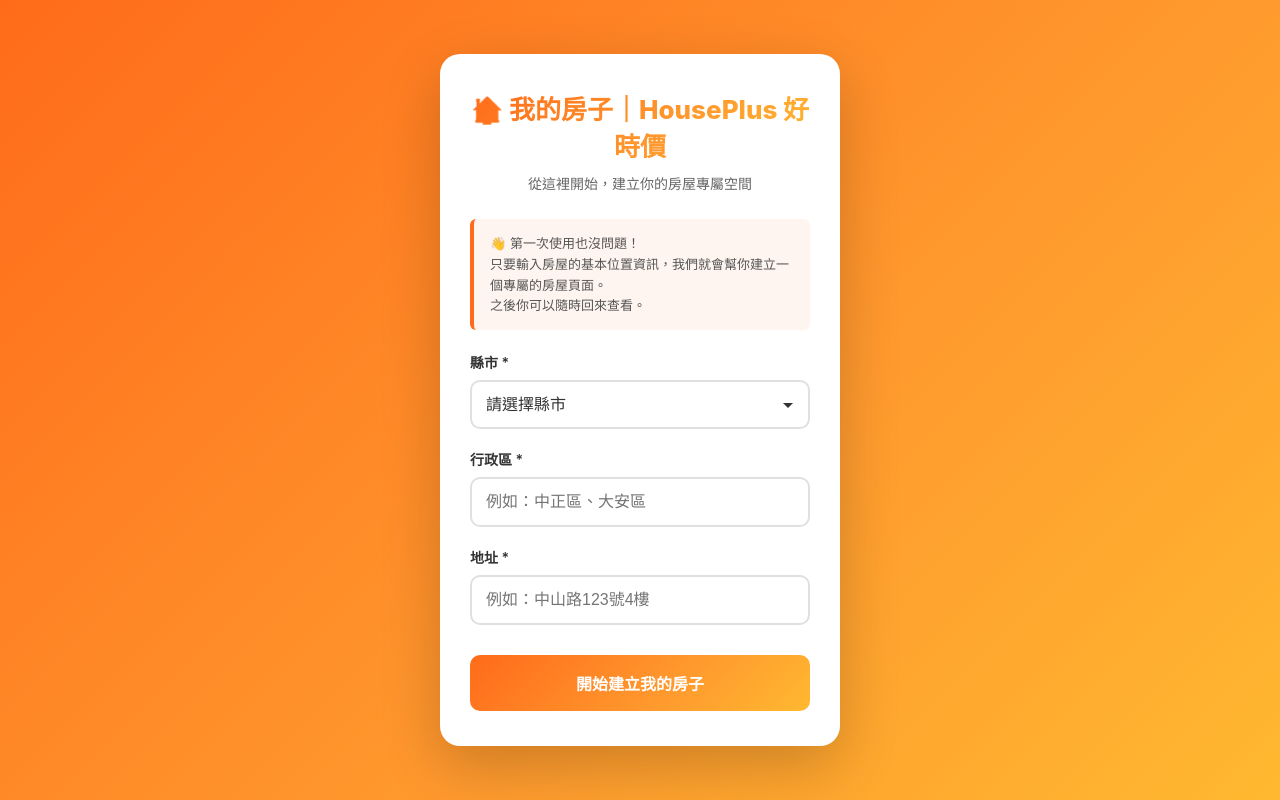
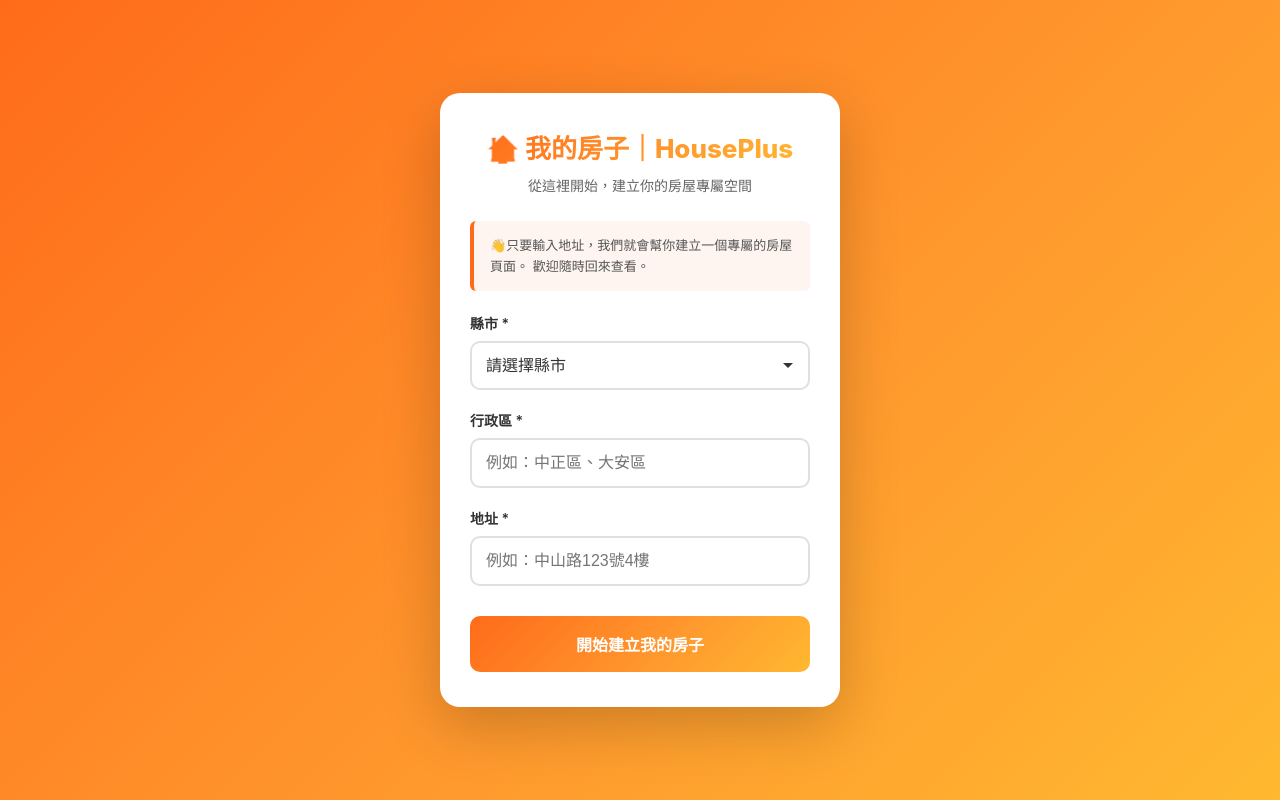
Before and after one commit to memostar-s/insight, a plain HTML site: page house-info.html in a window 1280 px wide. Drawn offline with Linux system fonts and the light colour scheme.

Commit message:
Update house-info.html

```diff
--- a/house-info.html
+++ b/house-info.html
@@ -3,7 +3,7 @@
 <head>
     <meta charset="UTF-8">
     <meta name="viewport" content="width=device-width, initial-scale=1.0">
-    <title>🏠 我的房子｜HousePlus 好時價</title>
+    <title>🏠 我的房子｜HousePlus</title>
 
     <style>
         * {
@@ -147,15 +147,14 @@
 <body>
     <div class="container">
         <div class="header">
-            <h1>🏠 我的房子｜HousePlus 好時價</h1>
+            <h1>🏠 我的房子｜HousePlus</h1>
             <p>從這裡開始，建立你的房屋專屬空間</p>
         </div>
 
         <!-- ⭐ 新手引導文案 -->
         <div class="info-box">
-            👋 第一次使用也沒問題！<br>
-            只要輸入房屋的基本位置資訊，我們就會幫你建立一個專屬的房屋頁面。<br>
-            之後你可以隨時回來查看。
+            👋只要輸入地址，我們就會幫你建立一個專屬的房屋頁面。
+            歡迎隨時回來查看。<br>
         </div>
 
         <form id="houseForm">
```
